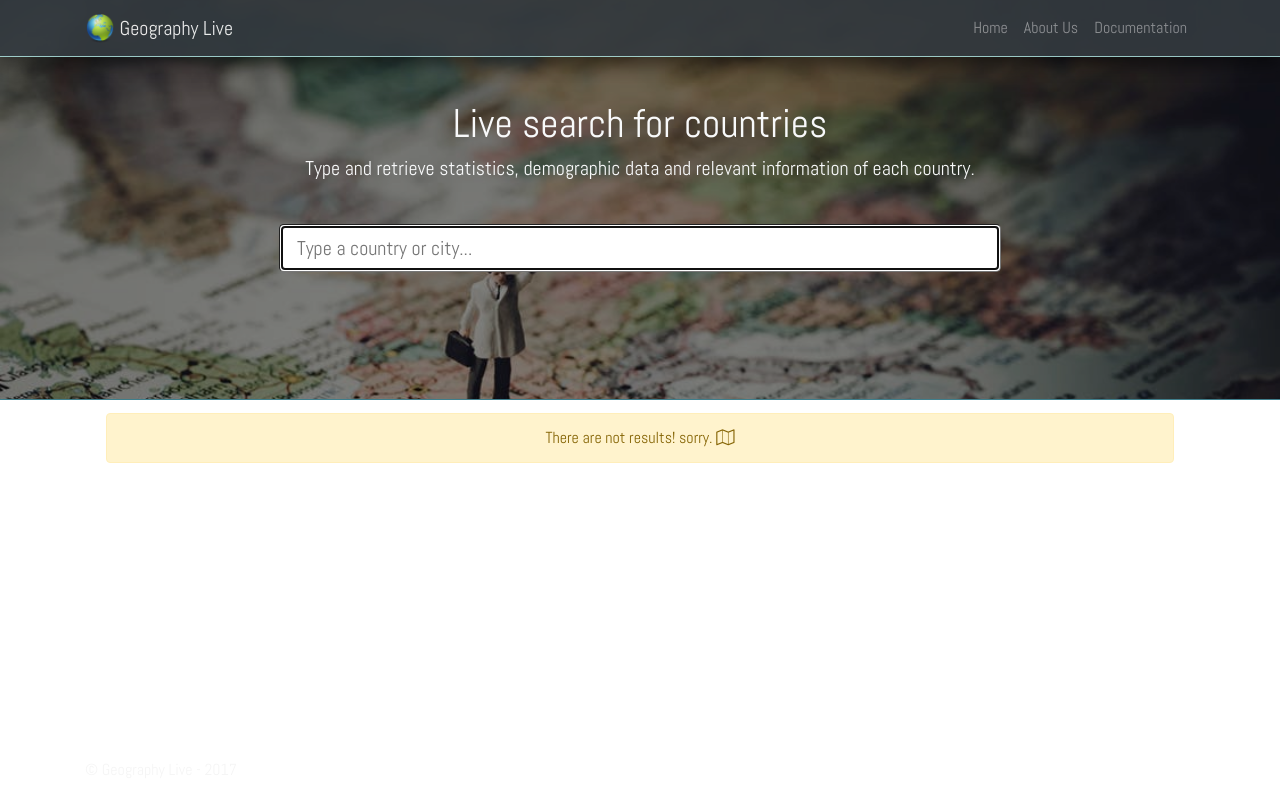
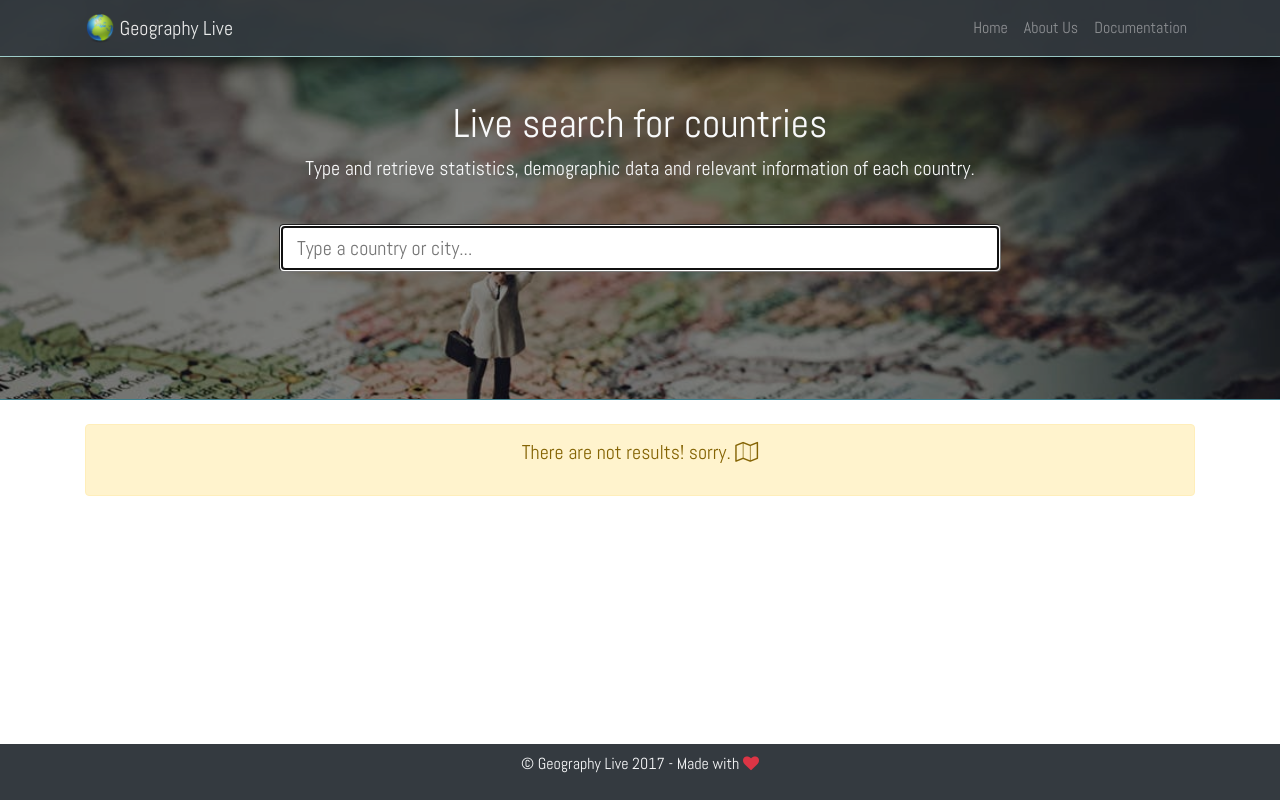
Before and after one commit to codesandtags/geography-live, an Angular app: page / in a window 1280 px wide. Built offline with nearby package versions, Linux system fonts and the light colour scheme.

Commit message:
feat: Added styles to the footer

```diff
--- a/src/app/results/result-list/result-list.component.html
+++ b/src/app/results/result-list/result-list.component.html
@@ -1,12 +1,14 @@
+<section>
   <div class="container">
     <div class="row" *ngIf="isResultFound">
       <app-result-detail class="col-xs-12 col-md-4" *ngFor="let result of searchResults"
                          [result]="result"></app-result-detail>
     </div>
 
-  <div class="alert">
-    <div class="alert alert-warning text-center" role="alert" *ngIf="!isResultFound">
-      There are not results! sorry. <span class="fa fa-map-o"></span>
+
+    <div class="alert alert-warning text-center mt-4" role="alert" *ngIf="!isResultFound">
+      <p class="lead">There are not results! sorry. <span class="fa fa-map-o"></span></p>
     </div>
+
   </div>
-</div>
+</section>
--- a/src/app/shared/footer/footer.component.html
+++ b/src/app/shared/footer/footer.component.html
@@ -1,5 +1,9 @@
-<footer class="footer bg-inverse">
+<footer class="bg-dark">
   <div class="container">
-    <span class="text-muted">&copy; Geography Live - 2017</span>
+    <div class="row">
+      <div class="col text-center p-2">
+        <p class="text-light">&copy; Geography Live 2017 - Made with <span class="fa fa-heart text-danger"></span></p>
+      </div>
+    </div>
   </div>
 </footer>
--- a/src/app/shared/footer/footer.component.sass
+++ b/src/app/shared/footer/footer.component.sass
@@ -4,6 +4,5 @@
   width: 100%
   /* Set the fixed height of the footer here */
   height: 60px
-  line-height: 60px /* Vertically center the text there */
   span.text-muted
     color: $whiteColor !important
```
Also changed, not shown: .angular-cli.json. Lines whose indentation alone changed are shown as unchanged.
